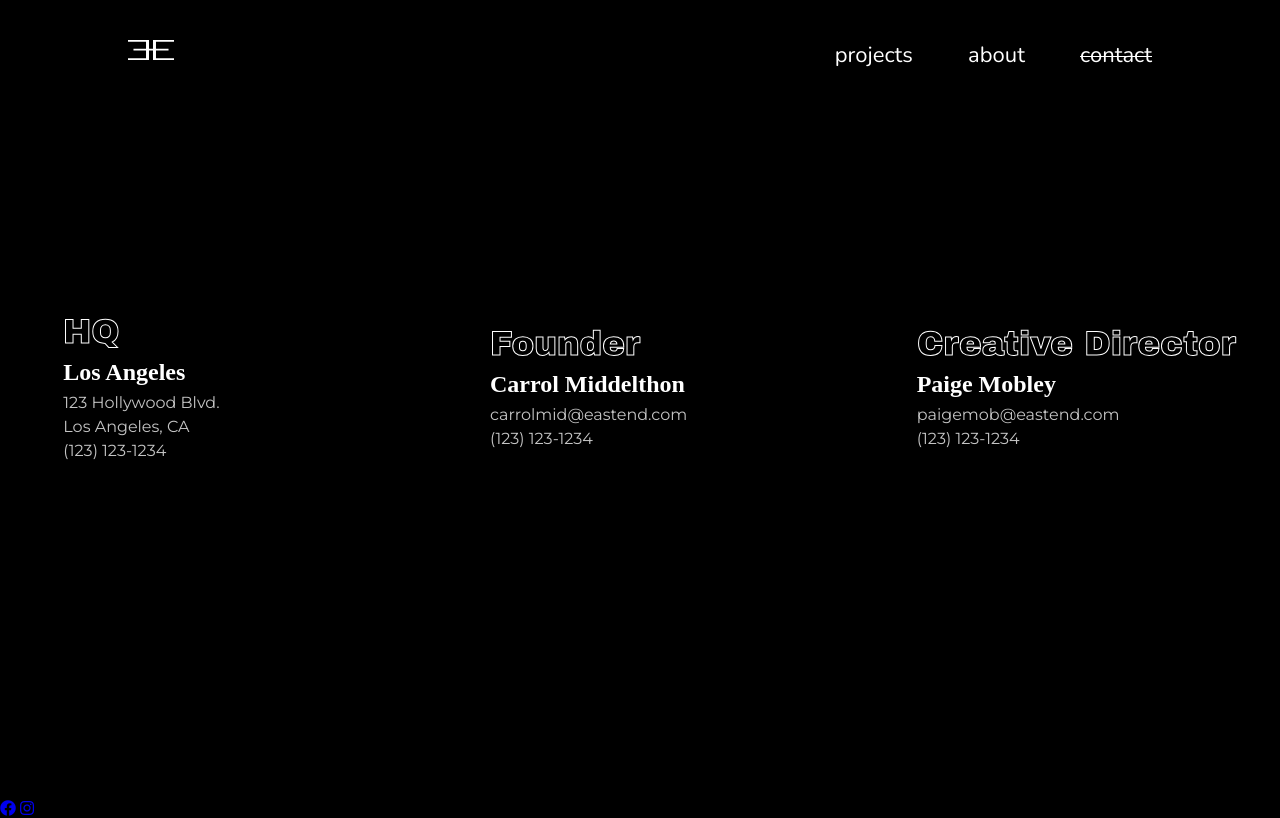
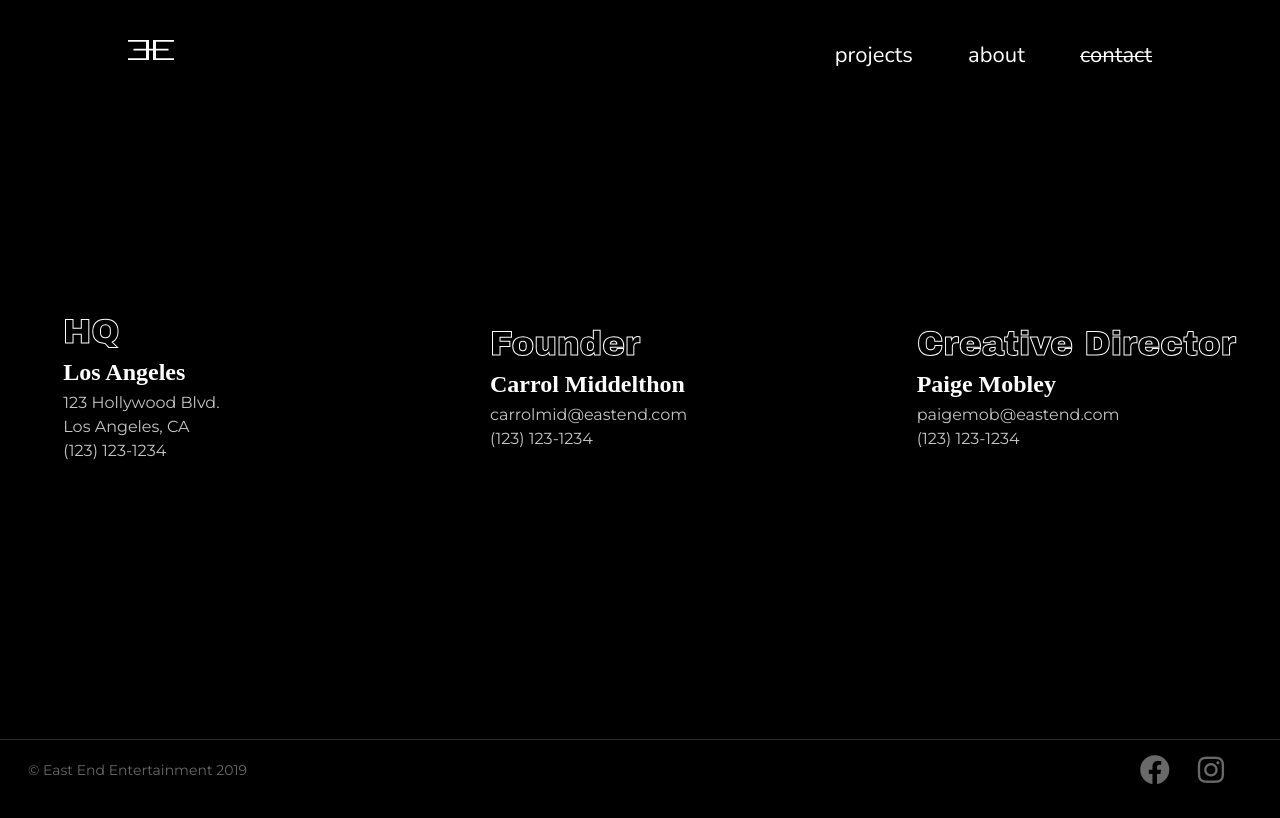
Before and after one commit to wtiao001/EastEnd-Working, a plain HTML site: page contact.html in a window 1280 px wide. Drawn offline with nearby package versions, Linux system fonts and the light colour scheme.

Commit message:
final fix

```diff
--- a/css/about2.css
+++ b/css/about2.css
@@ -266,18 +266,6 @@ body {
     width: 100%;
 }
 
-/*
-#eee {
-    background: blue;
-}
-#paige {
-    background: green;
-}
-#carrol {
-    background: orange;
-}
-*/
-
 /* TEXT UP ANIMATION */
 .content .title-svg, .title{
     transform: translateY(20px);
@@ -338,11 +326,48 @@ body {
     vertical-align: middle;
 }
 
+.footer {
+    position: fixed;
+    width: 100%;
+    border-top: solid .5px #2d2d2d;
+    width: 100%;
+    height: 60px;
+    bottom: 0;
+    display: flex;
+    justify-content: space-between;
+    align-items: center;
+    z-index: 10;
+    background-color: #000;
+}
+
+.footer p{
+    color: #FFF;
+    padding: 2em;
+    font-family: "Montserrat";
+    color: dimgrey;
+    font-size: 14px;
+}
+
+.social {
+    padding-right: 2em;
+}
+
+.social i {
+    font-size: 30px;
+    color: dimgrey;
+    margin-right: 24px;
+    transition: all .3s ease;
+}
+
+.social i:hover {
+    color: #FFF;
+}
+
 /* SWIPE INDICATOR */
 .swipe-indicator {
     width: 100%;
     position: fixed;
-    bottom: 0;
+    bottom: 4%;;
     display: none;
     padding-bottom: 7vh;
 }
@@ -385,6 +410,18 @@ body {
     }
     .personal-info {
         width: 100%;
+    }
+
+    .footer {
+        height: 40px;
+    }
+
+    .footer p{
+        font-size: 11px;
+    }
+
+    .footer i {
+        font-size: 22px;
     }
 }
 @media screen and (max-width: 600px) {
--- a/css/contact.css
+++ b/css/contact.css
@@ -217,6 +217,7 @@ body {
     height: 100%;
     justify-content: space-around;
     max-width: 1500px;
+
 }
 
 .c-info {
@@ -251,6 +252,43 @@ body {
     color: #c4c4c4;
 }
 
+.footer {
+    position: fixed;
+    width: 100%;
+    border-top: solid .5px #2d2d2d;
+    width: 100%;
+    height: 60px;
+    bottom: 0;
+    display: flex;
+    justify-content: space-between;
+    align-items: center;
+    z-index: 10;
+    background-color: #000;
+}
+
+.footer p{
+    color: #FFF;
+    padding: 2em;
+    font-family: "Montserrat";
+    color: dimgrey;
+    font-size: 14px;
+}
+
+.social {
+    padding-right: 2em;
+}
+
+.social i {
+    font-size: 30px;
+    color: dimgrey;
+    margin-right: 24px;
+    transition: all .3s ease;
+}
+
+.social i:hover {
+    color: #FFF;
+}
+
 /* TEXT UP ANIMATION */
 .c-inner-wrap .c-info:nth-child(1) {
     transform: translateY(20px);
@@ -275,9 +313,8 @@ body {
 
 
 
-@media screen and (min-width: 800px) {
+@media screen and (min-width: 100px) {
 .c-inner-wrap {
-/*        border: solid green;*/
         flex-direction: row;
         width: 100%;
         align-items: center;
@@ -294,6 +331,18 @@ body {
     }
     .nav {
         width: 90%;
+    }
+
+    .footer {
+        height: 40px;
+    }
+
+    .footer p{
+        font-size: 11px;
+    }
+
+    .footer i {
+        font-size: 22px;
     }
 }
 @media screen and (max-width: 600px) {
@@ -317,3 +366,27 @@ body {
         height: 20px;
     }
 }
+
+/* PAGE TRANSITION STYLES */
+.m-scene .scene-element {
+    animation-duration: 1s;
+    transition-timing-function: ease-in;
+    animation-fill-mode: both;
+}
+.m-scene .scene-element-main {
+    animation-duration: 0.5s;
+    transition-timing-function: ease-in;
+    animation-fill-mode: both;
+}
+.m-scene .scene-fade {
+    animation-name: fadeIn;
+}
+@keyframes fadeIn {
+  0% {
+    opacity: 0;
+  }
+
+  100% {
+    opacity: 1;
+  }
+}
--- a/css/styles.css
+++ b/css/styles.css
@@ -3,7 +3,6 @@
     margin: 0;
     padding: 0;
     user-select: none;
-
 }
 ::-webkit-touch-callout {
     display: none;
@@ -480,6 +479,7 @@ body {
     justify-content: space-between;
     align-items: center;
     z-index: 10;
+    background-color: #000;
 }
 
 .footer p{
@@ -509,10 +509,6 @@ body {
 
 @media screen and (max-height: 770px) {
 
-    .video-info {
-
-    }
-
     .flickity-page-dots {
         top: 520px;
     }
@@ -524,7 +520,6 @@ body {
         top: 360px;
     }
 }
-
 
 @media screen and (max-width: 800px) {
 
@@ -547,11 +542,6 @@ body {
 
 @media screen and (max-width: 560px) {
 
-/*
-    .video-info {
-        top: 460px;
-    }
-*/
 
     .flickity-prev-next-button {
         display: none;
@@ -776,6 +766,10 @@ body {
     .footer p{
         font-size: 11px;
     }
+
+    .footer i {
+        font-size: 22px;
+    }
 }
 
 @media screen and (min-width: 375px) {
@@ -846,63 +840,26 @@ body {
     }
 }
 
-/* PAGE TRANSITION STYLES */
+@keyframes fade {
+    0% {
+        opacity: 0;
+    }
+    100% {
+        opacity: 1;
+    }
+}
+/* PAGE TRANSITIONS */
+
 .m-scene .scene-element {
-    animation-duration: .3s;
+    animation-duration: 0.25s;
     transition-timing-function: ease-in;
     animation-fill-mode: both;
 }
-
 .m-scene .scene-element-main {
-    animation-duration: 0.5s;
+    animation-duration: 0.25s;
     transition-timing-function: ease-in;
     animation-fill-mode: both;
 }
 .m-scene .scene-fade {
-    animation-name: fadeIn;
+    animation-name: fade;
 }
-@keyframes fadeIn {
-  0% {
-    opacity: 0;
-  }
-
-  100% {
-    opacity: 1;
-  }
-}
-
-
-.preloader {
-    position: absolute;
-    height: 100vh;
-    width: 100vw;
-    max-width: 100%;
-    max-height: 100%;
-    background: black;
-}
-#progress-bar {
-  height: 30px;
-  display: block;
-  width: 300px;
-  margin: 0 auto;
-  background: transparent;
-  padding: 5px;
-  margin-top: 150px;
-  border: 3px solid #00a6ff;
-  text-align: center;
-  position: relative;
-}
-
-#progress-bar > #progress {
-  width: 0%;
-  height: 100%;
-  background: #00a6ff;
-}
-
-#progress-bar > p {
-  vertical-align: middle;
-  display: inline-block;
-  color: white;
-  font-weight: bold;
-  margin: -50px auto 0;
-}
```
